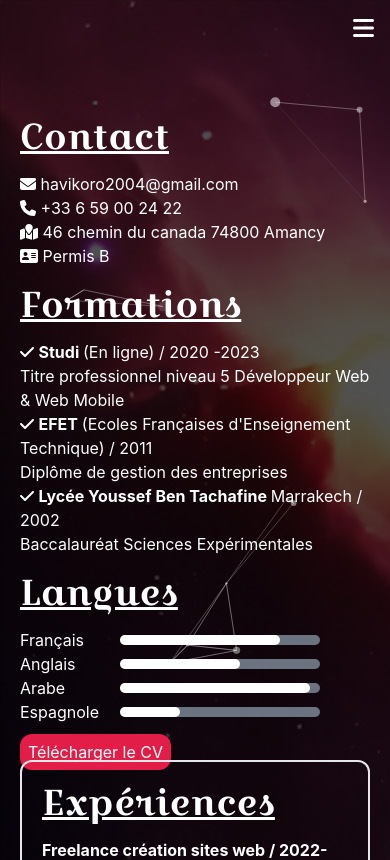
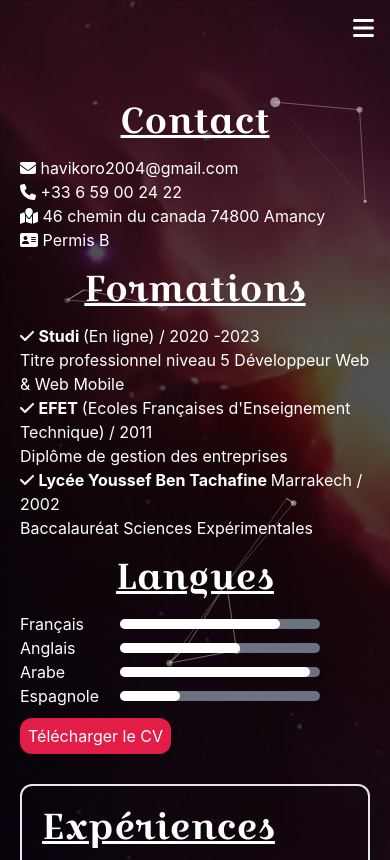
Before and after one commit to havikoro2004/portfolio-V2, a React (Create React App) app: page /experience in a window 390 px wide. Shown: the top 860 px of the page. Built offline with nearby package versions, Linux system fonts and the light colour scheme; what react-google-recaptcha-v3 would draw is missing.

Commit message:
Edit CSS responsive experiences

```diff
--- a/src/components/Experience.js
+++ b/src/components/Experience.js
@@ -25,7 +25,7 @@ function Experience() {
   }, []);
   return (
     <Transition>
-        <div className='w-full h-full  flex flex-col md:flex-row container max-w-screen-xl text-white items-center pt-24'>
+        <div className=' w-full h-full  flex flex-col md:flex-row container max-w-screen-xl text-white items-center pt-20 md:gap-0 gap-10'>
             {/* Side left */}
             {showParagraph && ( // Condition pour afficher le paragraphe lorsque showParagraph est true
             <motion.div
@@ -34,14 +34,14 @@ function Experience() {
               transition={{ duration: 0.5 }} // Durée de l'animation
               className="h-[600px] w-full px-5 md:px-2 py-5 md:mb-0 mb-16"
             >
-         <h1 className="text-4xl text-croissant underline mb-4">Contact</h1>
+         <h1 className="text-4xl text-croissant underline mb-4 text-center md:text-left">Contact</h1>
           <ul className='mb-4'>
             <li><FontAwesomeIcon icon={faEnvelope} /> havikoro2004@gmail.com</li>
             <li><FontAwesomeIcon icon={faPhone} /> +33 6 59 00 24 22</li>
             <li><FontAwesomeIcon icon={faMapLocation} />  46 chemin du canada 74800 Amancy</li>
             <li><FontAwesomeIcon icon={faAddressCard} /> Permis B</li>
           </ul>
-          <h1 className="text-4xl text-croissant underline mb-4">Formations</h1>
+          <h1 className="text-4xl text-croissant underline mb-4 text-center md:text-left">Formations</h1>
           <ul className='mb-4'>
             <li>
               <FontAwesomeIcon icon={faCheck} /> <strong>Studi </strong> (En ligne) / 2020 -2023
@@ -56,7 +56,7 @@ function Experience() {
               <p>Baccalauréat Sciences Expérimentales</p>
             </li>
           </ul>
-          <h1 className="text-4xl text-croissant underline mb-4">Langues</h1>
+          <h1 className="text-4xl text-croissant underline mb-4 text-center md:text-left">Langues</h1>
           <ul className='mb-4'>
             <li className='flex items-center gap-5 '>
             <span className='w-[80px]'>Français</span>
```
